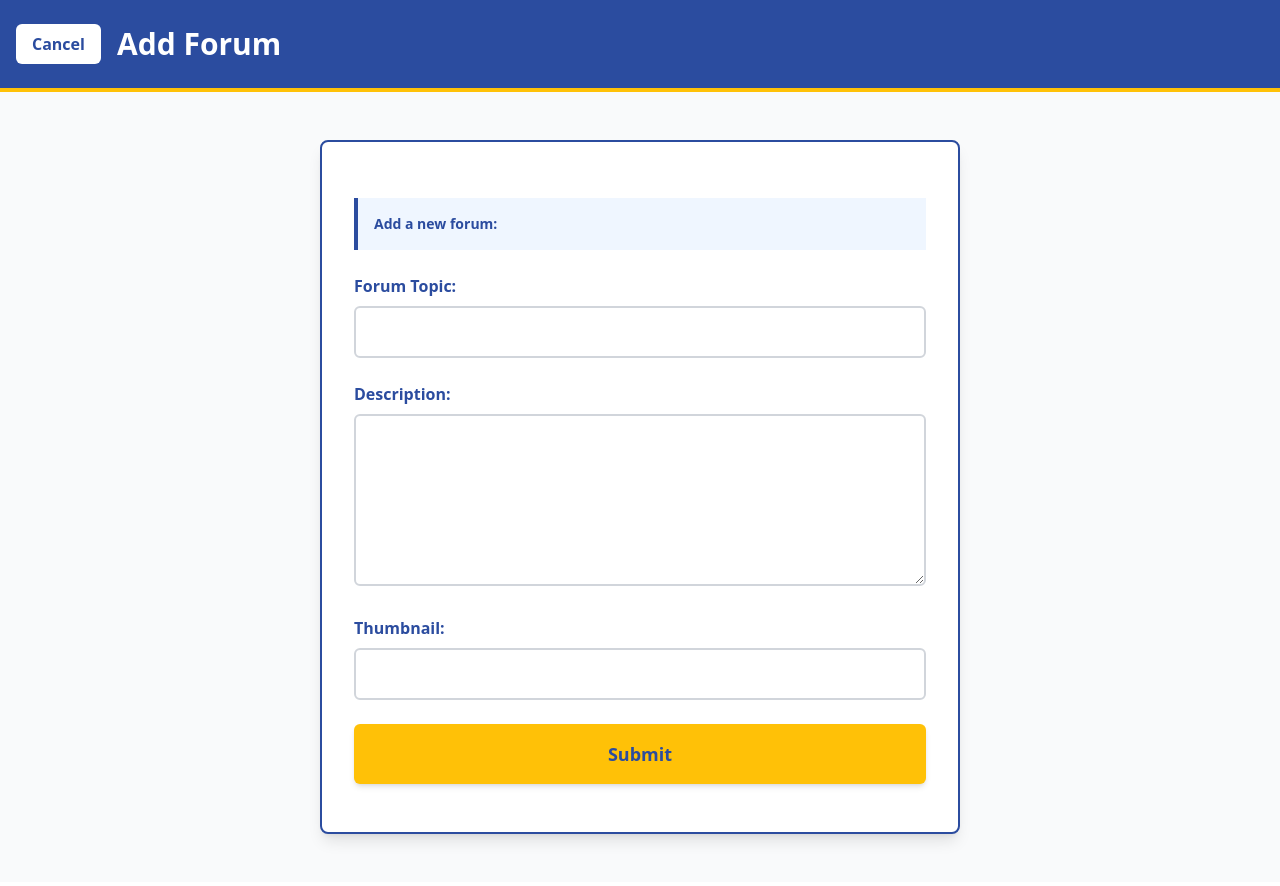
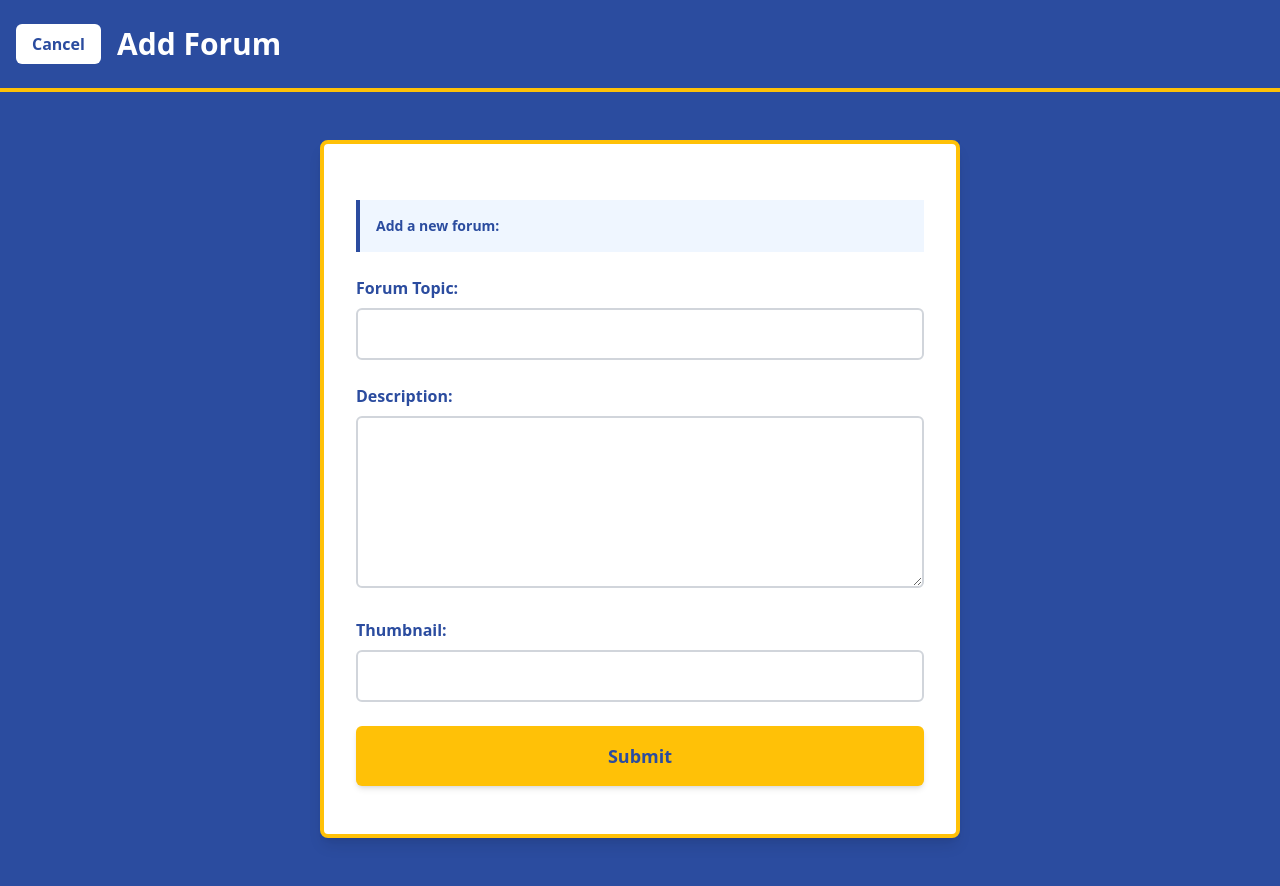
Before and after one commit to pbp-kelompok-b12/WIkilympics, a Django app: page /add-forum/ in a window 1280 px wide. Before the commit the page ends 846 px from the top, so only its background shows below. Run offline with Django 5.2, Linux system fonts and the light colour scheme; the visitor is signed in with stand-in values (Sample User, id 1); some libraries are stand-ins or nearby versions.

Commit message:
feat: adjust theme

```diff
--- a/forum_section/templates/addInDiscussion.html
+++ b/forum_section/templates/addInDiscussion.html
@@ -7,7 +7,7 @@
   <title>Add Reply</title>
   <script src="https://cdn.tailwindcss.com"></script>
 </head>
-<body class="bg-gray-50">
+<body class="bg-[#2B4C9F]">
 
   <header class="bg-[#2B4C9F] border-b-4 border-[#FFC107]">
     <div class="container mx-auto px-4 py-6 flex items-center justify-between">
@@ -23,7 +23,7 @@
 
   <main class="container mx-auto px-4 py-12 max-w-2xl">
 
-    <div class="bg-white rounded-lg shadow-lg border-2 border-[#2B4C9F] p-8">
+    <div class="bg-white rounded-lg shadow-lg border-4 border-[#FFC107] p-8">
 
       <form action="{% url 'forum_section:addInDiscussion' forum.id %}" method="POST" class="space-y-6">
         {% csrf_token %}
--- a/forum_section/templates/addInForum.html
+++ b/forum_section/templates/addInForum.html
@@ -8,7 +8,7 @@
   <script src="https://cdn.tailwindcss.com"></script>
   <script src="https://code.jquery.com/jquery-3.6.0.min.js"></script>
 </head>
-<body class="bg-gray-50">
+<body class="bg-[#2B4C9F]">
 
   <header class="bg-[#2B4C9F] border-b-4 border-[#FFC107]">
     <div class="container mx-auto px-4 py-6 flex items-center justify-between">
@@ -22,9 +22,9 @@
     </div>
   </header>
 
-  <main class="container mx-auto px-4 py-12 max-w-2xl">
+  <main class="container bg-[#2B4C9F] mx-auto px-4 py-12 max-w-2xl">
 
-    <div class="bg-white rounded-lg shadow-lg border-2 border-[#2B4C9F] p-8">
+    <div class="bg-white rounded-lg shadow-lg border-4 border-[#FFC107] p-8">
 
       <form id="forumForm" method="POST" class="space-y-6">
         {% csrf_token %}
@@ -59,7 +59,6 @@
           <input
             type="text"
             name="thumbnail"
-            required
             class="w-full px-4 py-3 border-2 border-gray-300 rounded-md focus:ring-2 focus:ring-[#FFC107] focus:border-[#2B4C9F] transition text-gray-800"
           />
         </div>
```
Also changed, not shown: forum_section/templates/Home.html (+4 -7 lines).
